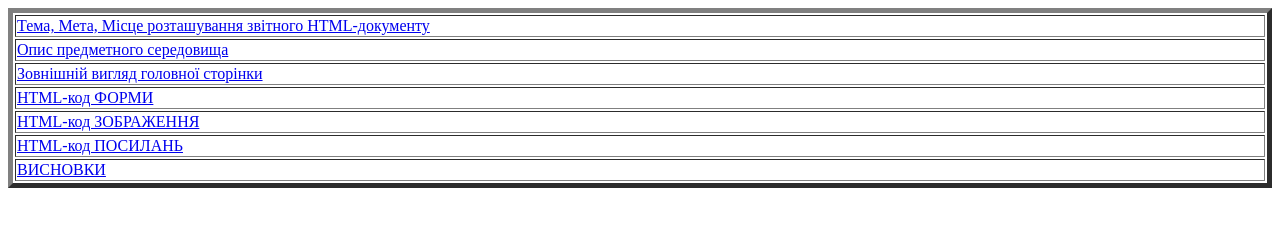
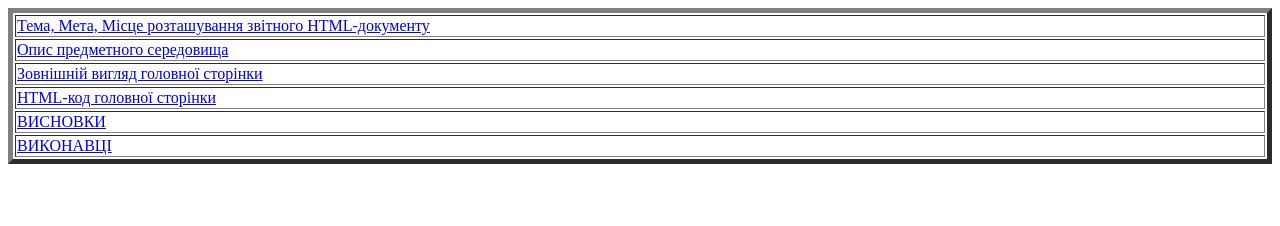
Before and after one commit to nikelyandjelo/WEB, a plain HTML site: page reports/rep1/report1.html in a window 1280 px wide. Drawn offline with Linux system fonts and the light colour scheme.

Commit message:
Optimized reports
Added group number on the main report page. Added "Contributors" link for the first report.

```diff
--- a/reports/rep1/report1.html
+++ b/reports/rep1/report1.html
@@ -31,22 +31,8 @@
     </tr>
     <tr>
         <td>
-            <a href="content/FormCode.html" target="CONTENT">
-                HTML-код ФОРМИ
-            </a>
-        </td>
-    </tr>
-    <tr>
-        <td>
-            <a href="content/ImgCode.html" target="CONTENT">
-                HTML-код ЗОБРАЖЕННЯ
-            </a>
-        </td>
-    </tr>
-    <tr>
-        <td>
-            <a href="content/LinkCode.html" target="CONTENT">
-                HTML-код ПОСИЛАНЬ
+            <a href="content/MainPage.html" target="CONTENT">
+                HTML-код головної сторінки
             </a>
         </td>
     </tr>
@@ -57,6 +43,13 @@
             </a>
         </td>
     </tr>
+    <tr>
+        <td>
+            <a href="content/Contributors.html" target="CONTENT">
+                ВИКОНАВЦІ
+            </a>
+        </td>
+    </tr>
 </table>
 
 </body>
```
Also changed, not shown: Head.html (+4 -5 lines), reports/rep1/content/Contributors.html (added, +14 -0 lines), reports/rep1/content/FormCode.html (deleted, +0 -12 lines), reports/rep1/content/ImgCode.html (deleted, +0 -12 lines), reports/rep1/content/MainPage.html (renamed from reports/rep1/content/LinkCode.html, +2 -2 lines).
